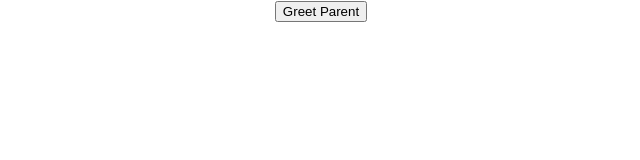
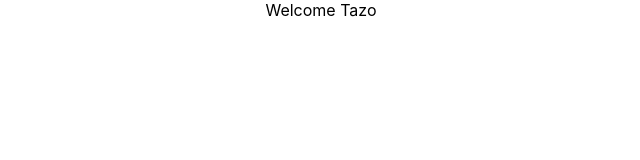
Before and after one commit to wold21/react_for_beginners, a React (Create React App) app: page / in a window 1280 px wide. Shown: the top 160 px of the page, without its empty margins (319-959 px from the left). Built offline with nearby package versions, Linux system fonts and the light colour scheme; the HTML template or start-up script is replaced by a standard one.

Commit message:
-조건식으로 렌더링하는 방법

```diff
--- a/src/App.js
+++ b/src/App.js
@@ -8,6 +8,7 @@ import FunctionClick from "./components/FunctionClick";
 import ClassClick from "./components/ClassClick";
 import EventBind from "./components/EventBind";
 import ParentComponent from "./components/ParentComponent";
+import UseGreeting from "./components/UseGreeting";
 
 function App() {
     return (
@@ -26,8 +27,9 @@ function App() {
             <Message />
             <FunctionClick />
             <ClassClick />
-            <EventBind />*/}
-            <ParentComponent />
+            <EventBind />
+            <ParentComponent />*/}
+            <UseGreeting />
         </div>
     );
 }
--- /dev/null
+++ b/src/components/UseGreeting.js
@@ -0,0 +1,45 @@
+import React, { Component } from "react";
+
+class UseGreeting extends Component {
+    constructor(props) {
+        super(props);
+
+        this.state = {
+            isLoggedIn: true,
+        };
+    }
+
+    render() {
+        // true일때민 렌더링 되게
+        return this.state.isLoggedIn && <div>Welcome Tazo</div>;
+
+        // 4단계 삼항연산자를 이용한 return
+        // return this.state.isLoggedIn ? <div>Welcome Tazo</div> : <div>Welcome Guest</div>;
+
+        // 3단계 변수를 사용한 return
+        // let message;
+        // if (this.state.isLoggedIn) {
+        //     message = <div>Welcome Tazo</div>;
+        // } else {
+        //     message = <div>Welcome Kim</div>;
+        // }
+        // return <div>{message}</div>;
+
+        // 2딘계 if-else -> html return
+        // if (this.state.isLoggedIn) {
+        //     return <div>Welcome Tazo</div>;
+        // } else {
+        //     return <div>Welcome Kim</div>;
+        // }
+
+        //  1단계
+        // return (
+        //     <div>
+        //         <div>Welcome Tazo</div>
+        //         <div>Welcome Kim</div>
+        //     </div>
+        // );
+    }
+}
+
+export default UseGreeting;
```
